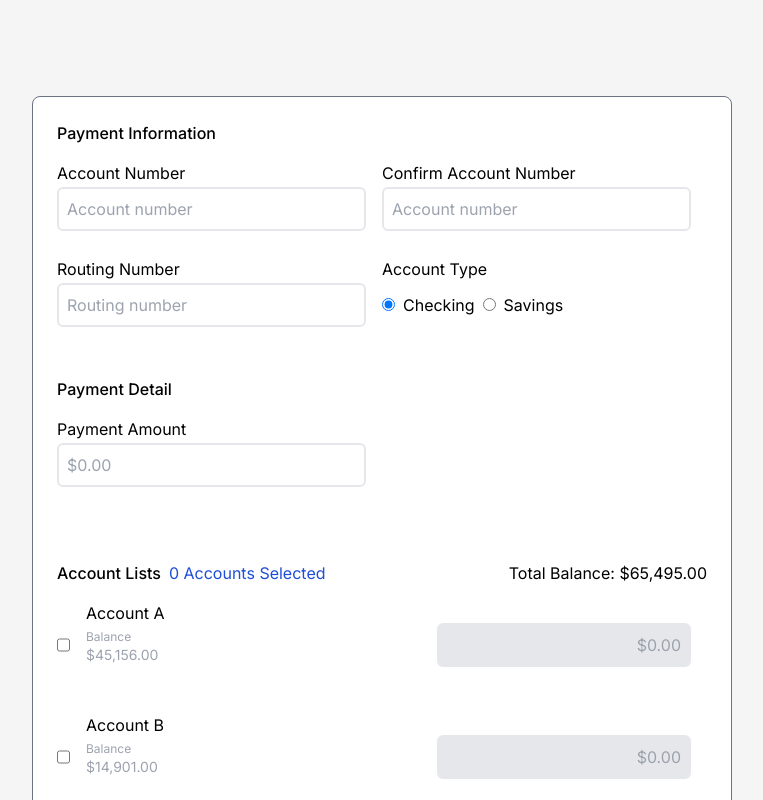
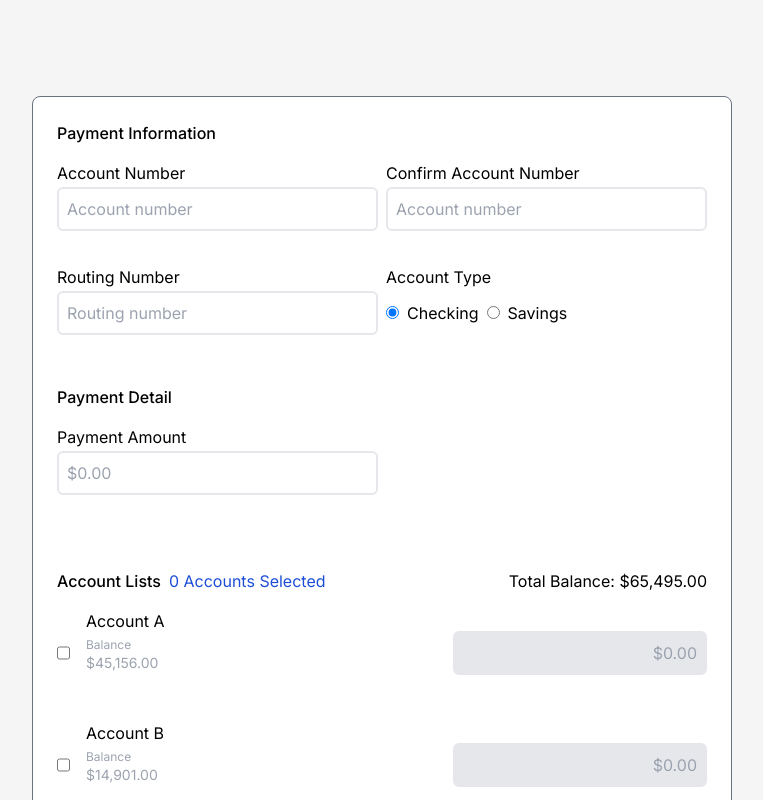
Before and after one commit to jaeyoungchang5/clerkie-fe-challenge, a Next.js app: page / in a window 1280 px wide. Shown: the top 800 px of the page, without its empty margins (258-1021 px from the left). Built offline with nearby package versions, Linux system fonts and the light colour scheme.

Commit message:
Update input styling to be pixel perfect

```diff
--- a/src/app/components/Common/Input.tsx
+++ b/src/app/components/Common/Input.tsx
@@ -7,7 +7,7 @@
 	}
 
 	return (
-		<div className='grid grid-rows-4 mr-4'>
+		<div className='grid grid-rows-4'>
 			<label className='row-span-1' htmlFor={label}>
 				{label}
 			</label>
--- a/src/app/components/PaymentDetails/PaymentDetails.tsx
+++ b/src/app/components/PaymentDetails/PaymentDetails.tsx
@@ -99,7 +99,7 @@
                 <div className='mb-4'>
                     <Title title='Payment Detail' />
                 </div>
-                <div className='grid grid-cols-1 md:grid-cols-2'>
+                <div className='grid grid-cols-1 md:grid-cols-2 md:mr-2'>
                     <CurrencyInput
                         name='paymentamount'
                         label={'Payment Amount'}
--- a/src/app/components/PaymentInformation/PaymentInformation.tsx
+++ b/src/app/components/PaymentInformation/PaymentInformation.tsx
@@ -82,7 +82,7 @@
             <div className='mb-4'>
                 <Title title='Payment Information' />
             </div>
-            <div className='grid grid-cols-1 md:grid-cols-2'>
+            <div className='grid grid-cols-1 md:grid-cols-2 md:gap-2'>
                 <Input
                     name='accountnumber'
                     label={'Account Number'}
```
